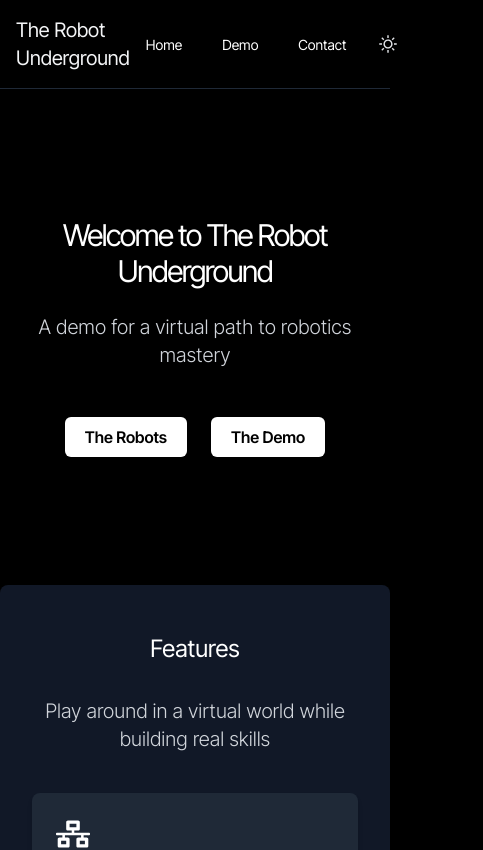
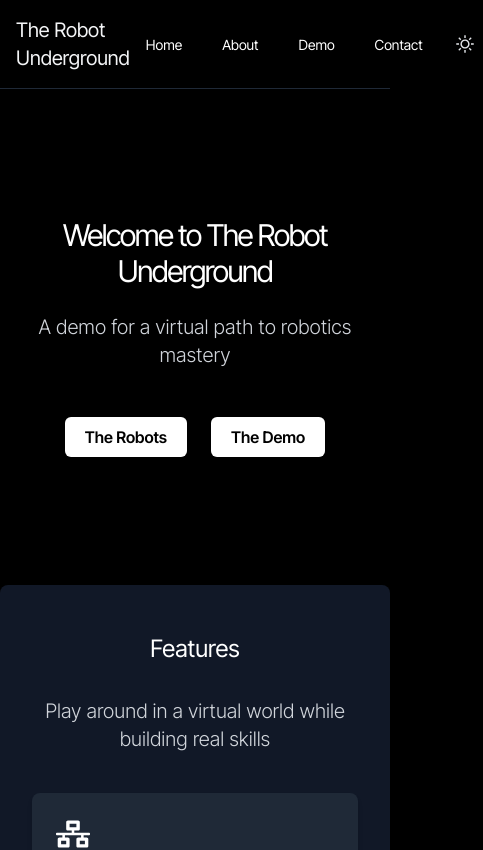
Before and after one commit to absalpha/trudemoweb, a Next.js app: page / in a window 390 px wide. Shown: the top 850 px of the page, 483 px wide, since content can reach past the window. Built offline with nearby package versions, Linux system fonts and the light colour scheme.

Commit message:
about page

```diff
--- /dev/null
+++ b/app/about/page.tsx
@@ -0,0 +1,42 @@
+// app/about/page.tsx
+'use client'
+import React from 'react'
+import Image from 'next/image'
+
+export const metadata = {
+  title: 'About',
+}
+
+export default function AboutPage() {
+  return (
+    <main className="py-16 px-4 md:px-8 lg:px-16 flex flex-col items-center">
+      {/* Big centered title */}
+      <h1 className="text-5xl font-bold text-center mb-8">About this project</h1>
+
+      {/* Placeholder text block */}
+      <div className="max-w-3xl text-center mb-16">
+        <p>
+
+This demo for The Robot Underground was developed as part of our year-long computer science capstone project for Oregon State University! The six of us joined forces with one mission: to build a demo for a robotics video game the likes of which the world has never seen before.
+
+Our development journey was not for the faint of heart—we raced up the Unreal Engine learning curve, designed game mechanics from scratch, and created art in-house so that we could bring our vision to life. Below is a timeline of this journey, for your enjoyment.
+
+If you want to follow the next chapter of The Robot Underground (spoiler alert: it’s pretty exciting), then follow us on all the socials.
+
+        </p>
+      </div>
+
+      {/* Timeline section */}
+      <h2 className="text-4xl font-semibold text-center mb-8">Timeline</h2>
+      <div className="w-full flex justify-center">
+        <Image
+          src="/Website_Graphix_5.png"       // or "/images/timeline.png"
+          alt="Timeline graphic"
+          width={1000}              // pick a width that suits your design
+          height={400}              // adjust height proportionally
+          className="object-contain"
+        />
+      </div>
+    </main>
+  )
+}
--- a/components/Header.tsx
+++ b/components/Header.tsx
@@ -16,6 +16,14 @@ export default function Header() {
                 className="text-sm text-gray-800 dark:text-white px-4 py-2 rounded-md hover:bg-gray-100 dark:hover:bg-gray-800 transition-colors"
               >
                 Home
+              </Link>
+            </li>
+            <li>
+              <Link
+                href="/about"
+                className="text-sm text-gray-800 dark:text-white px-4 py-2 rounded-md hover:bg-gray-100 dark:hover:bg-gray-800 transition-colors"
+              >
+                About
               </Link>
             </li>
             <li>
```
